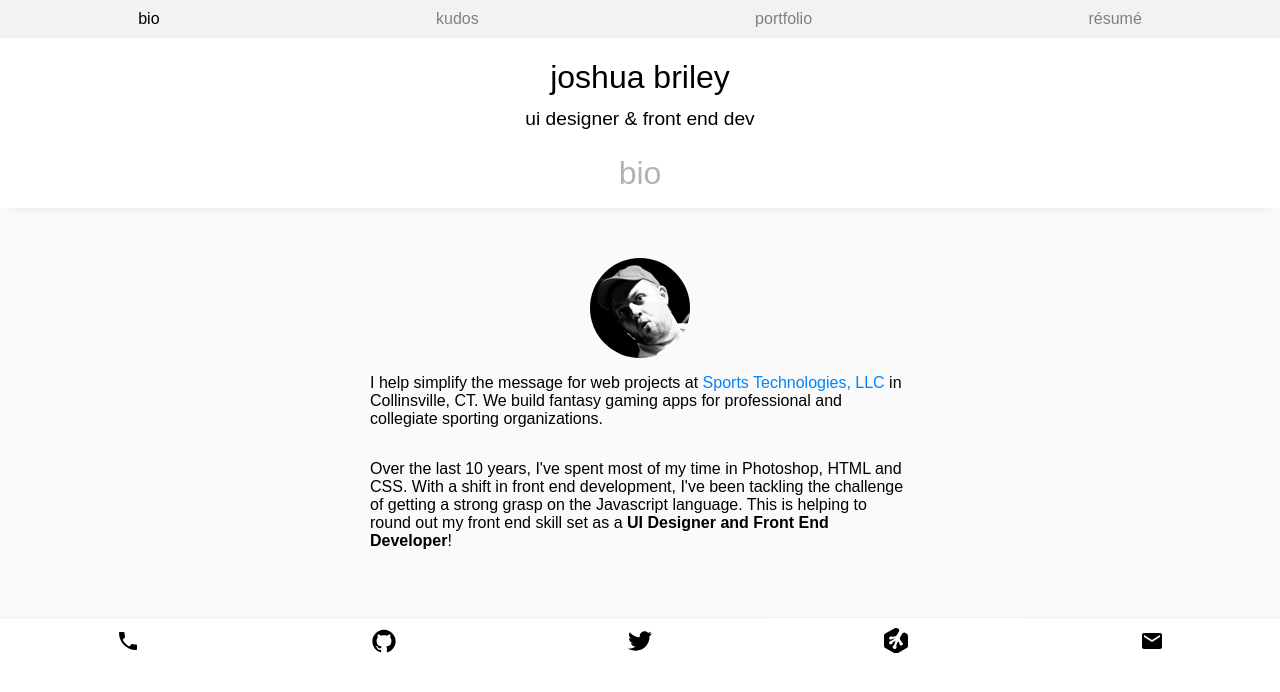
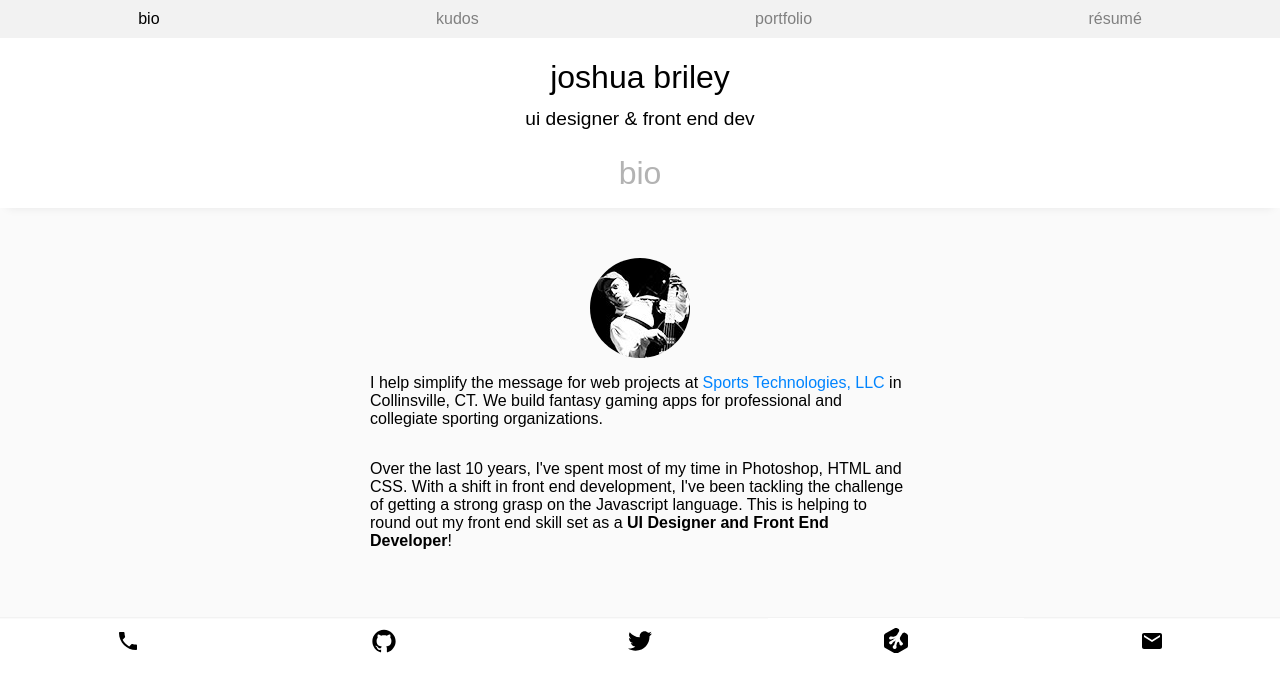
Before and after one commit to somecallmejosh/portfolio, a Jekyll site: the page built from bio.md, in a window 1280 px wide. Shown: the top 692 px of the page. Built offline with Jekyll 4.4.1, drawn with Linux system fonts in a browser that asks for light colours.

Commit message:
Update bio images.

```diff
--- a/_sass/views/_bio.sass
+++ b/_sass/views/_bio.sass
@@ -3,6 +3,8 @@
     display: block
     text-align: center
     margin: 0 auto
+    width: 100px
+    height: 100px
     border-radius: 100%
   +display-flex
   +flex-direction(column)
--- a/bio.md
+++ b/bio.md
@@ -4,7 +4,11 @@
 permalink: /bio/
 ---
 <div class="bio--content">
-  <img src="{{site.baseurl}}/assets/images/resume/josh-bio.jpg" alt="">
+  <img
+    src="{{site.baseurl}}/assets/images/resume/josh-bio.jpg"
+    srcset="{{site.baseurl}}/assets/images/resume/josh-bio.jpg 1x,
+      {{site.baseurl}}/assets/images/resume/josh-bio2x.jpg 2x"
+    alt="{{page.title}}" />
   <p>I help simplify the message for web projects at <a href="{{site.work_link}}">{{site.work_org}}</a> in Collinsville, CT. We build fantasy gaming apps for professional and collegiate sporting organizations.</p>
 
   <p>Over the last 10 years, I've spent most of my time in Photoshop, HTML and CSS. With a shift in front end development, I've been tackling the challenge of getting a strong grasp on the Javascript language. This is helping to round out my front end skill set as a <strong>UI Designer and Front End Developer</strong>!</p>
```
Also changed, not shown: assets/images/resume/josh-bio.jpg, assets/images/resume/josh-bio2x.jpg (added).
